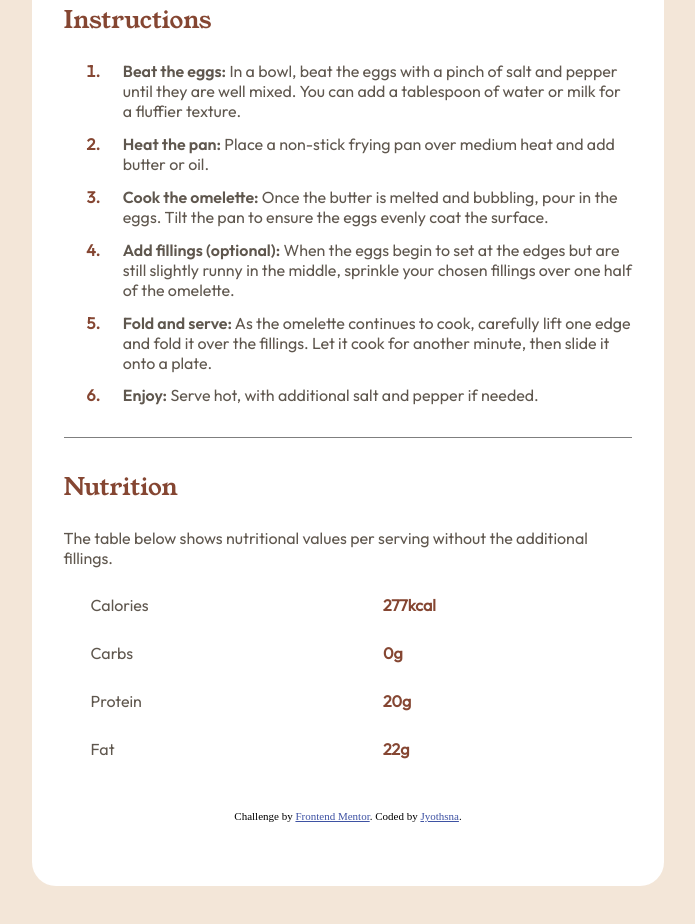
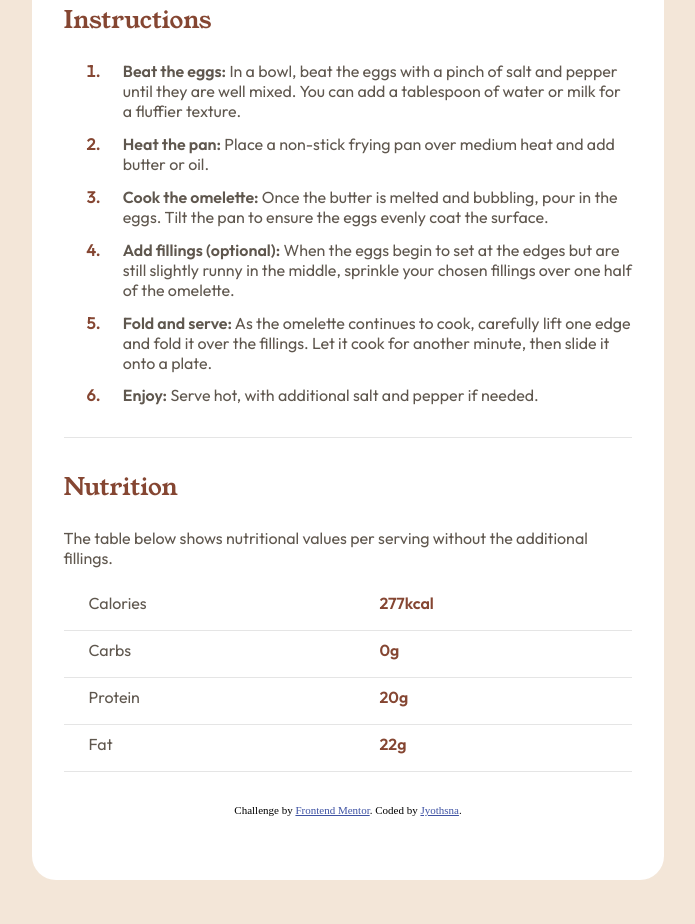
Before and after one commit to JyothsnaCh0831/recipe-page-frontend-mentor, a plain HTML site: page index.html in a window 1280 px wide. Shown: the part 1110-2034 px from the top of the page, without its empty margins (292-987 px from the left). Drawn offline with Linux system fonts and the light colour scheme.

Commit message:
Adjusting styles

```diff
--- a/styles.css
+++ b/styles.css
@@ -71,7 +71,7 @@ p {
 .container hr {
     color: hsl(30, 18%, 87%);
     border: none;
-    border-top: 1px solid hsla(0, 0%, 0%, 0.5);
+    border-top: 1px solid hsla(0, 0%, 0%, 0.1);
     width: 100%;
 }
 
@@ -119,17 +119,16 @@ p {
 /* Section - 4 */
 .container #section-4 table {
     width: 100%;
+    border-collapse: collapse;
 }
 
 .container #section-4 table tr {
-    border: none;
-    border-bottom: 1px solid hsl(30, 18%, 87%);
-    width: 100%;
+    border-bottom: 1px solid hsla(0, 0%, 0%, 0.1);
 }
 
 .container #section-4 table tr td:nth-child(2) p {
     color: hsl(14, 45%, 36%);
-    font-weight: bold;
+    font-family: Outfit-SemiBold;
 }
 
 .container #section-4 table p {
```
